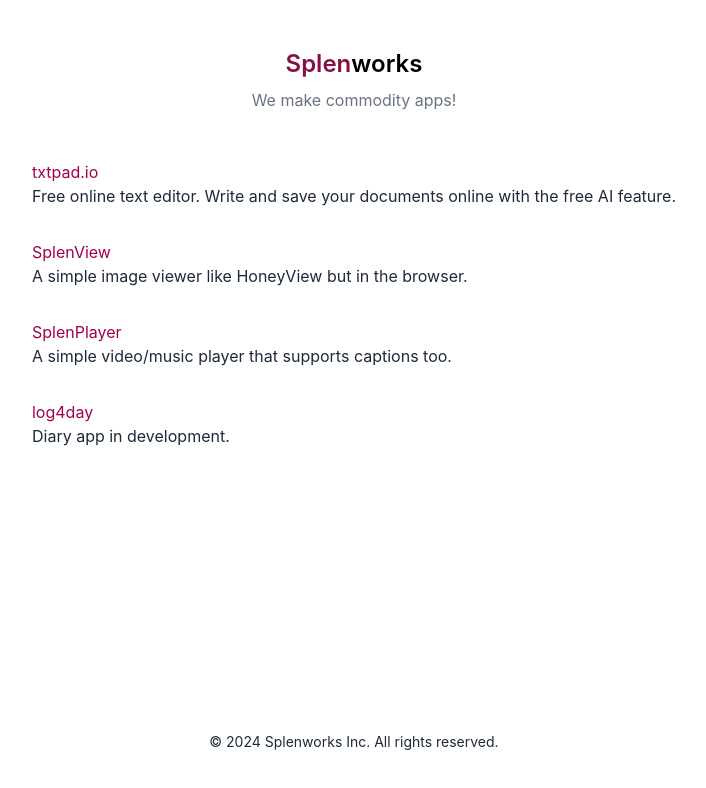
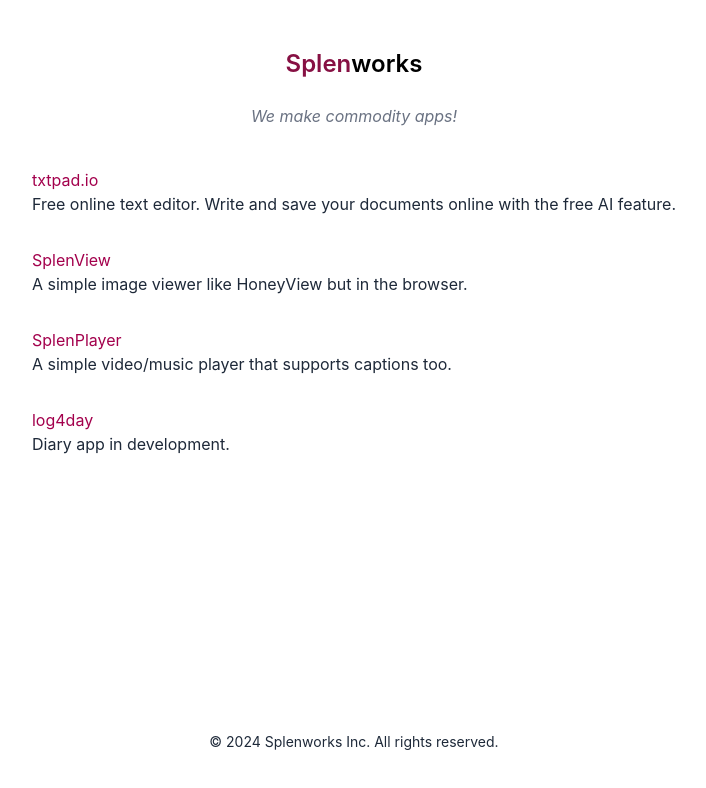
Before and after one commit to Splenworks/splenworks, a React (Vite) app: page / in a window 1280 px wide. Shown: the top 788 px of the page, without its empty margins (286-992 px from the left). Built offline with nearby package versions, Linux system fonts and the light colour scheme.

Commit message:
update spacing and styling for header elements on Home page

```diff
--- a/src/Home/index.tsx
+++ b/src/Home/index.tsx
@@ -7,10 +7,10 @@
     <div className="container m-auto p-4 h-dvh flex flex-col justify-start">
       <div className="m-auto flex-auto flex flex-col justify-start">
         <div className="flex-auto flex flex-col">
-          <h1 className="text-2xl font-semibold mt-8 mb-2 text-center">
+          <h1 className="text-2xl font-semibold mt-8 mb-6 text-center">
             <span className="text-pink-900">Splen</span>works
           </h1>
-          <h2 className="text-base text-center mb-8 text-gray-500">
+          <h2 className="text-base text-center mb-6 text-gray-500 italic">
             We make commodity apps!
           </h2>
           <div className="flex-auto flex items-first">
```
